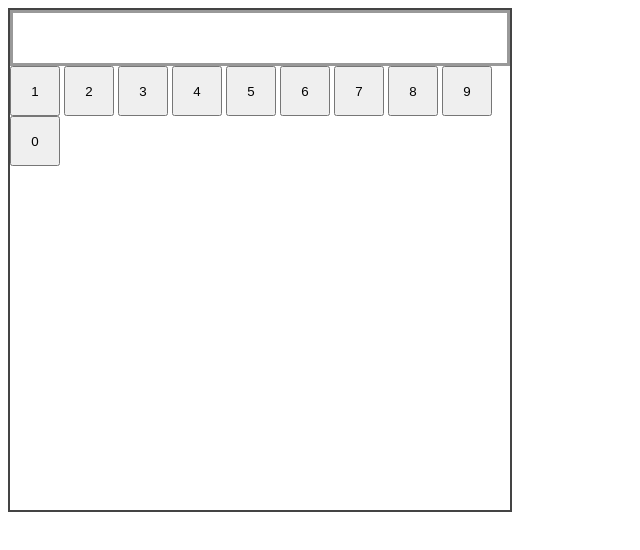
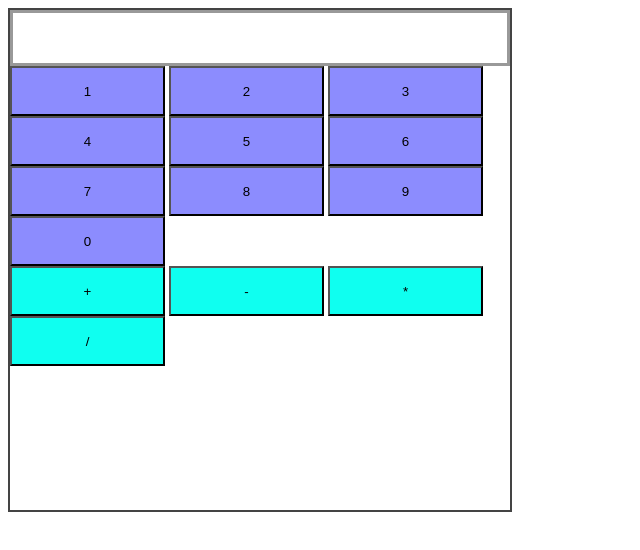
Before and after one commit to natesena/calculator_8_29_17, a plain HTML site: page index.html in a window 1280 px wide. Shown: the whole page, without its empty margins (0-640 px from the left). Drawn offline with Linux system fonts and the light colour scheme.

Commit message:
all changes to this branch

```diff
--- a/css/main.css
+++ b/css/main.css
@@ -1,6 +1,12 @@
+.digit, .operator{
+    height: 50px;
+    width: 31%;
+}
 .digit{
-    height: 50px;
-    width: 50px;
+    background-color: #8C8CFE;
+}
+.operator{
+    background-color: #0ffff0;
 }
 #calculator{
     width: 500px;
--- a/index.html
+++ b/index.html
@@ -11,6 +11,7 @@
     <div id="calculator">
         <div id="readout"></div>
         <div id="buttons">
+            <div id="numbers">
                 <button class="digit">1</button>
                 <button class="digit">2</button>
                 <button class="digit">3</button>
@@ -22,6 +23,13 @@
                 <button class="digit">9</button>
                 <button class="digit">0</button>
             </div>
+            <div id="operators">
+                <button class="operator">+</button>
+                <button class="operator">-</button>
+                <button class="operator">*</button>
+                <button class="operator">/</button>
+            </div>
+        </div>
     </div>
     <script src="js/main.js"></script>
 </body>
--- a/js/main.js
+++ b/js/main.js
@@ -6,3 +6,8 @@ digits.forEach(function(btn){
         readout.innerText += this.innerText;
     })
 })
+operators.forEach(function(btn){
+    btn.addEventListener('click', function(){
+        readout.innerText += this.innerText;
+    })
+})
```
Lines whose indentation alone changed are shown as unchanged.
